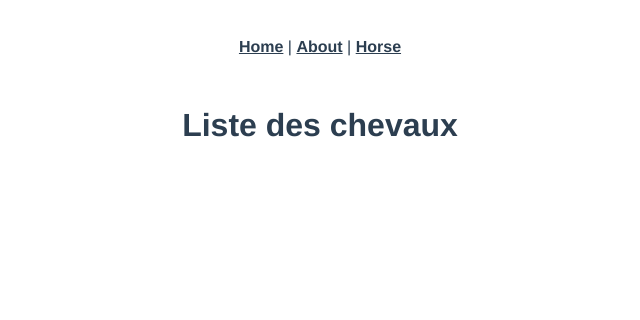
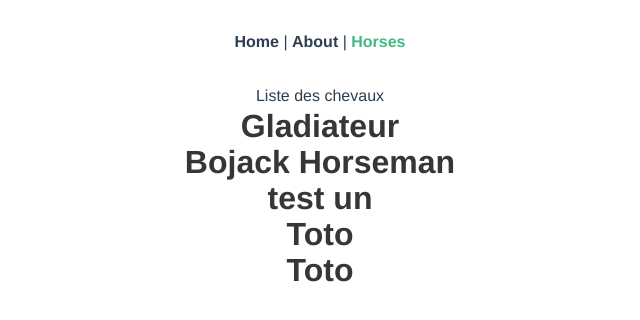
Before and after one commit to BBR2394/HorseManagementSystem, a Vue app in the folder Front/hms-front/: page /horselist in a window 1280 px wide. Shown: the top 320 px of the page, without its empty margins (320-960 px from the left). Built offline with nearby package versions, Linux system fonts and the light colour scheme.

Commit message:
:lipstick::construction: modifying route, added bulma for CSS (but not fully implemented yet) and continuing to work

```diff
--- a/Front/hms-front/src/App.vue
+++ b/Front/hms-front/src/App.vue
@@ -3,7 +3,7 @@
     <div id="nav">
       <router-link to="/">Home</router-link> |
       <router-link to="/about">About</router-link> |
-      <router-link to="/horse">Horse</router-link>
+      <router-link to="/horselist">Horses</router-link>
     </div>
     <router-view/>
   </div>
--- a/Front/hms-front/src/components/HorseList.vue
+++ /dev/null
@@ -1,18 +0,0 @@
-<template>
-  <h1>Liste des chevaux </h1>
-</template>
-
-<script>
-export default {
-  name: 'HorseList',
-  data () {
-    return {
-      message: "horse list"
-    }
-  }
-}
-</script>
-
-<style>
-
-</style>
--- a/Front/hms-front/src/main.js
+++ b/Front/hms-front/src/main.js
@@ -1,6 +1,8 @@
 import Vue from 'vue'
 import App from './App.vue'
-import router from './router'
+import router from './router/router.js'
+//under, it is for bulma css
+import './../node_modules/bulma/css/bulma.css'
 
 Vue.config.productionTip = false
 
--- a/Front/hms-front/src/router/index.js
+++ b/Front/hms-front/src/router/router.js
@@ -2,7 +2,7 @@
 import VueRouter from 'vue-router'
 import Home from '../views/Home.vue'
 import Horse from '../components/Horse.vue'
-import HorseList from '../components/HorseList.vue'
+import HorseList from '../views/HorseList.vue'
 Vue.use(VueRouter)
 
 const routes = [
--- /dev/null
+++ b/Front/hms-front/src/styles/horseListStyle.css
@@ -0,0 +1,3 @@
+.selected {
+    color : red;
+}
--- /dev/null
+++ b/Front/hms-front/src/styles/mystyles.scss
@@ -0,0 +1,43 @@
+//this is a file to customiez bulma
+
+// 1. Import the initial variables
+@import "../sass/utilities/initial-variables";
+@import "../sass/utilities/functions";
+
+// 2. Set your own initial variables
+// Update blue
+$blue: #72d0eb;
+// Add pink and its invert
+$pink: #ffb3b3;
+$pink-invert: #fff;
+// Add a serif family
+$family-serif: "Merriweather", "Georgia", serif;
+
+// 3. Set the derived variables
+// Use the new pink as the primary color
+$primary: $pink;
+$primary-invert: $pink-invert;
+// Use the existing orange as the danger color
+$danger: $orange;
+// Use the new serif family
+$family-primary: $family-serif;
+
+// 4. Setup your Custom Colors
+$linkedin: #0077b5;
+$linkedin-invert: findColorInvert($linkedin);
+$twitter: #55acee;
+$twitter-invert: findColorInvert($twitter);
+$github: #333;
+$github-invert: findColorInvert($github);
+
+// 5. Add new color variables to the color map.
+@import "../sass/utilities/derived-variables";
+$addColors: (
+  "twitter":($twitter, $twitter-invert),
+  "linkedin": ($linkedin, $linkedin-invert),
+  "github": ($github, $github-invert)
+);
+$colors: map-merge($colors, $addColors);
+
+// 6. Import the rest of Bulma
+@import "../bulma";
--- /dev/null
+++ b/Front/hms-front/src/views/HorseList.vue
@@ -0,0 +1,100 @@
+<template >
+  <div>
+    <h1>Liste des chevaux</h1>
+    <ul class="horse-list">
+      <li v-for="horse in horses" :key="horse.id" class="horse-elem-in-list">
+        <a class="list-item"
+              @click="selectedHorse = horse"
+              :class="{ 'is-selected': selectedHorse === horse }" >
+        <span class="title "> {{ horse.name }}</span></a>
+      </li>
+    </ul>
+    <div v-if="selectedHorse">
+        <div class="field"> {{ selectedHorse.name }} </div>
+        <label for="show" class="checkbox">
+            <input type="checkbox" class="is-primary" id="show" v-model="showMore">
+        </label>
+        <div v-show="showMore">
+        <div class="field"> {{ selectedHorse.size }}</div>
+        <div class="field">{{ selectedHorse.coat }}</div>
+        <div class="field"> {{ selectedHorse.created_on }}</div>
+        </div>
+    </div>
+  </div>
+</template>
+
+<script>
+export default {
+  name: "HorseList",
+  data() {
+    return {
+      selectedHorse : undefined,
+      showMore: false,
+      message: "horse list",
+      horses: [
+        {
+          horse_id: 1,
+          name: "Gladiateur",
+          size: 2,
+          coat: "3",
+          father: "0",
+          mother: "0",
+          sex: "3",
+          current_owner: "1",
+          created_on: "2021-01-03T18:45:48.010Z"
+        },
+        {
+          horse_id: 2,
+          name: "Bojack Horseman",
+          size: 2,
+          coat: "3",
+          father: "0",
+          mother: "0",
+          sex: "1",
+          current_owner: "1",
+          created_on: "2021-01-03T18:45:48.010Z"
+        },
+        {
+          horse_id: 5,
+          name: "test un",
+          size: null,
+          coat: null,
+          father: null,
+          mother: null,
+          sex: null,
+          current_owner: null,
+          created_on: "2021-01-03T18:48:37.768Z"
+        },
+        {
+          horse_id: 6,
+          name: "Toto",
+          size: null,
+          coat: null,
+          father: null,
+          mother: null,
+          sex: null,
+          current_owner: null,
+          created_on: "2021-01-03T18:49:57.663Z"
+        },
+        {
+          horse_id: 7,
+          name: "Toto",
+          size: null,
+          coat: null,
+          father: null,
+          mother: null,
+          sex: null,
+          current_owner: null,
+          created_on: "2021-01-03T18:50:23.846Z"
+        }
+      ]
+    };
+  }
+};
+</script>
+
+<style>
+.is-selected {
+    color: red
+}
+</style>
```
Also changed, not shown: Front/hms-front/package.json (+10 -0 lines), Front/hms-front/src/styles/bulma.scss (added), 2 other files (tests, documents, lock files or other folders).
